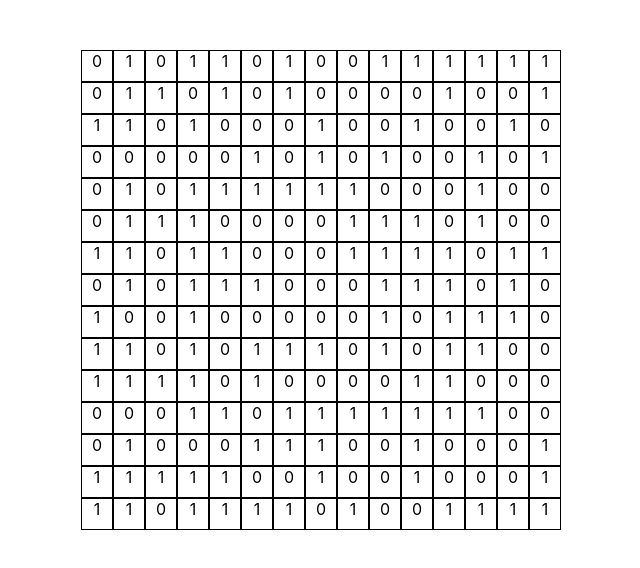
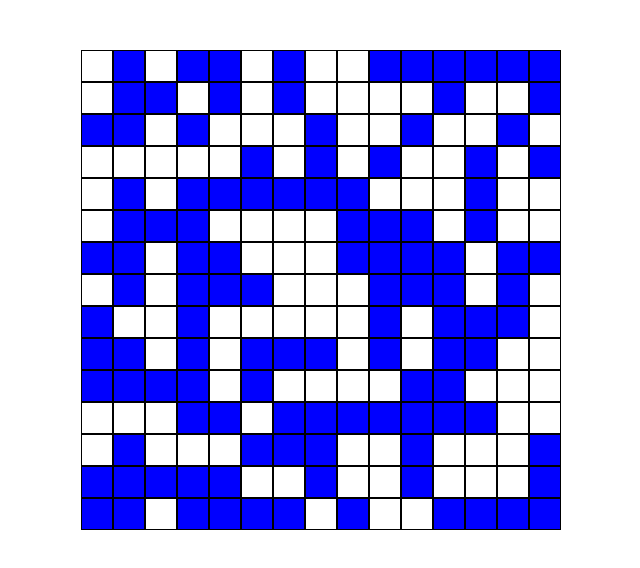
Before and after one commit to bloominstituteoftechnology/CS-Build-Week-1, a React (Create React App) app in the folder conways-life/: page / in a window 1280 px wide. Shown: the top 568 px of the page, without its empty margins (309-949 px from the left). Built offline with nearby package versions, Linux system fonts and the light colour scheme; the HTML template or start-up script is replaced by a standard one.

Commit message:
toggle cells

```diff
--- a/conways-life/src/components/Cell.js
+++ b/conways-life/src/components/Cell.js
@@ -1,11 +1,30 @@
-import React from 'react';
+import React, { Component } from 'react';
 
-const Cell = props => {
-    return (
-        <div className="cell">
-            {props.cell}
-        </div>
-      )
+class Cell extends Component {
+
+    constructor(props) {
+        super(props);
+        this.state = {
+            value: props.cell,
+        }
+    }
+
+    handleToggle() {
+        if (this.state.value === 1) {
+            this.setState({value: 0});
+        } else {
+            this.setState({value: 1});
+        }
+    }
+
+    render() {
+        return (
+            <div className="cell"
+                onClick={() => this.handleToggle()}
+                style={ this.state.value === 1 ? { background: "blue" } : null }>
+            </div>
+          );
+        }
 }
 
 export default Cell;
--- a/conways-life/src/components/GridDisplay.js
+++ b/conways-life/src/components/GridDisplay.js
@@ -23,7 +23,7 @@ class GridDisplay extends Component {
         }
         for (let i = 0; i < this.state.cols; i++) {
             for (let j = 0; j < this.state.rows; j++) {
-                arr[i][j] = Math.round(Math.random()); //new Cell(i, j)
+                arr[i][j] = Math.round(Math.random()); //random 0 or 1
             }
         }
         this.setState({ grid: arr });
@@ -35,7 +35,6 @@ class GridDisplay extends Component {
                 {this.state.grid.map(row =>
                     row.map((cell, index) =>
                        <Cell key={index} cell={cell}/>
-
                 ))}
             </div>
           );
```
